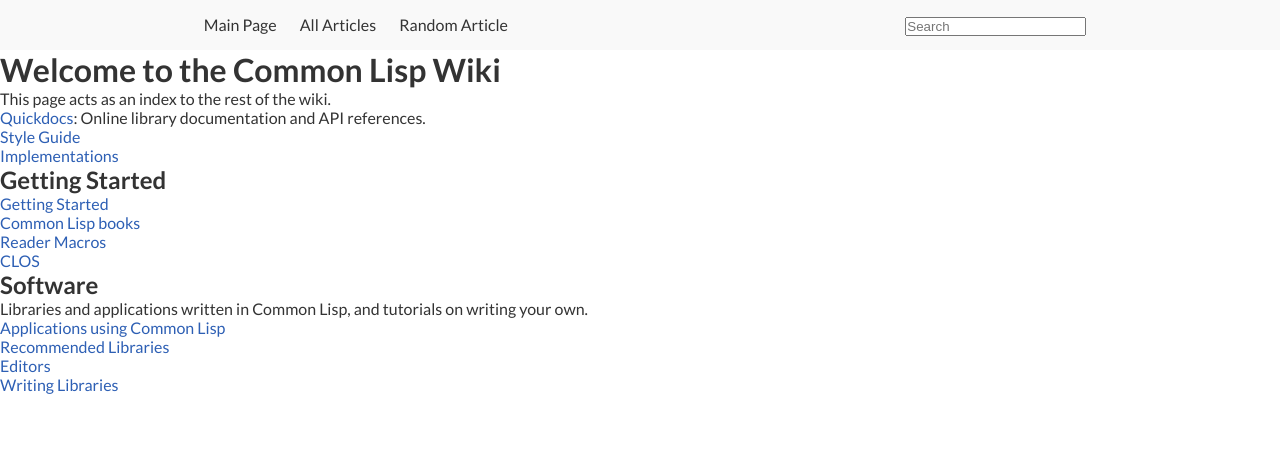
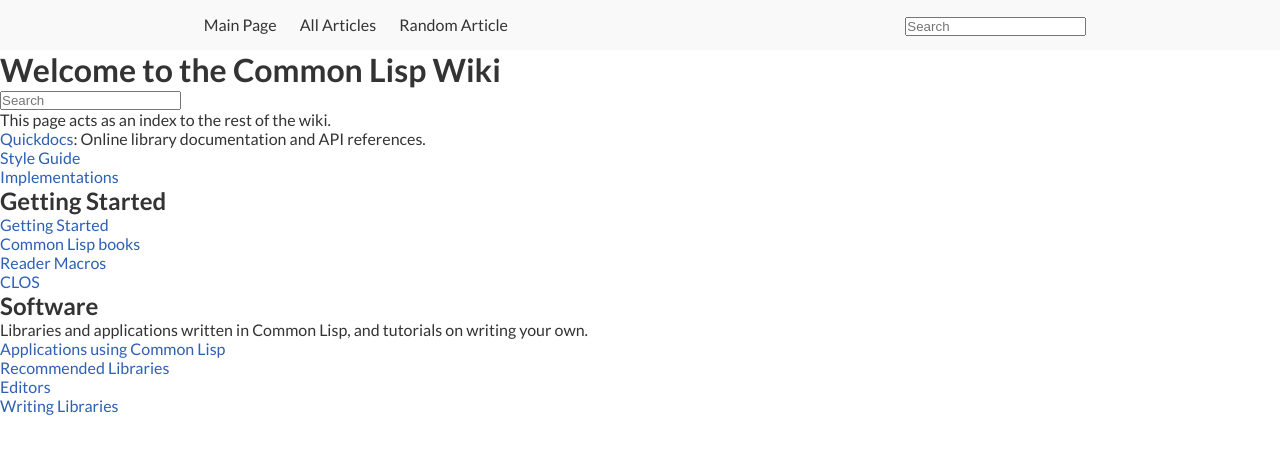
Before and after one commit to LispLang/lisplang.github.io, a Jekyll site: the page built from wiki/index.html, in a window 1280 px wide. Shown: the top 454 px of the page. Built offline with Jekyll 4.4.1, drawn with Linux system fonts in a browser that asks for light colours.

Commit message:
Add a search box to the main page

```diff
--- a/wiki/index.html
+++ b/wiki/index.html
@@ -4,7 +4,10 @@
 ---
 
 <main class="landing">
-  <h1>Welcome to the Common Lisp Wiki</h1>
+  <header>
+    <h1>Welcome to the Common Lisp Wiki</h1>
+    <input name="search" type="text" placeholder="Search" autocomplete="off">
+  </header>
 
   <article>
     <p>
```
